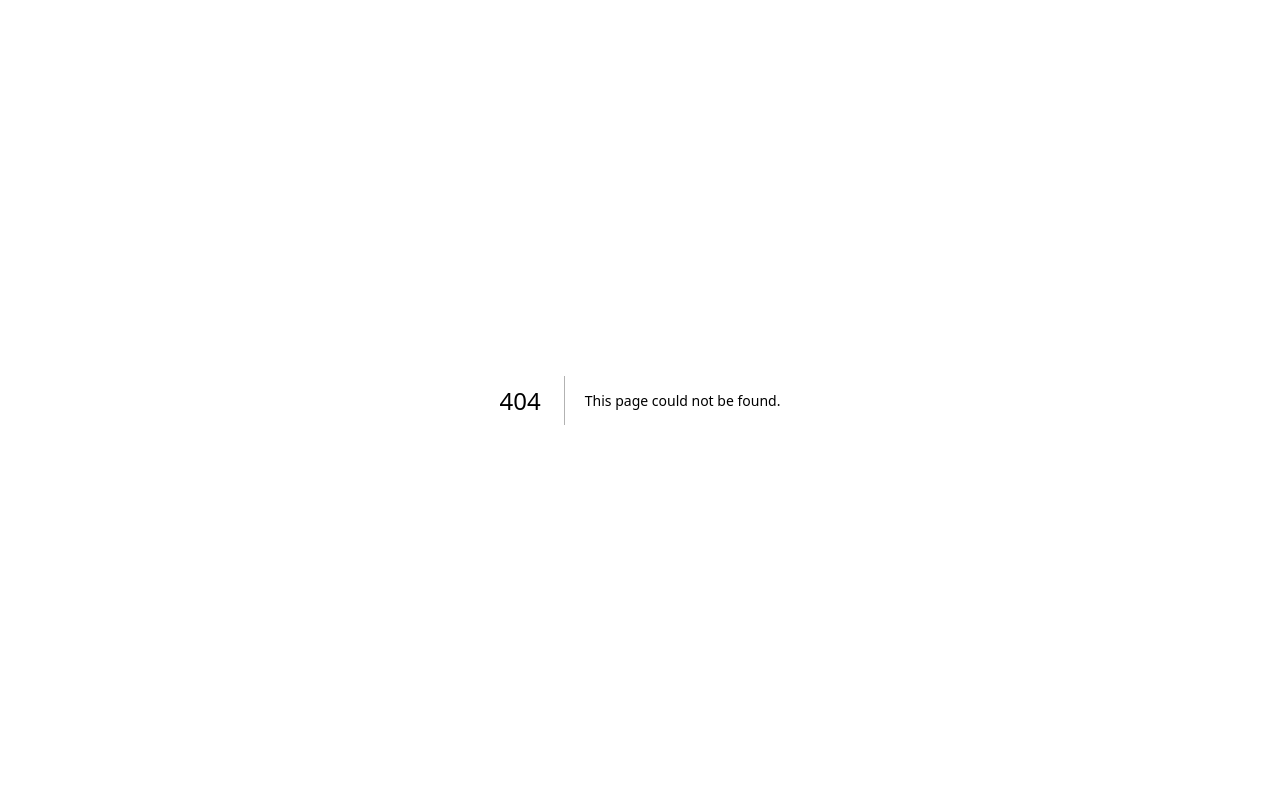
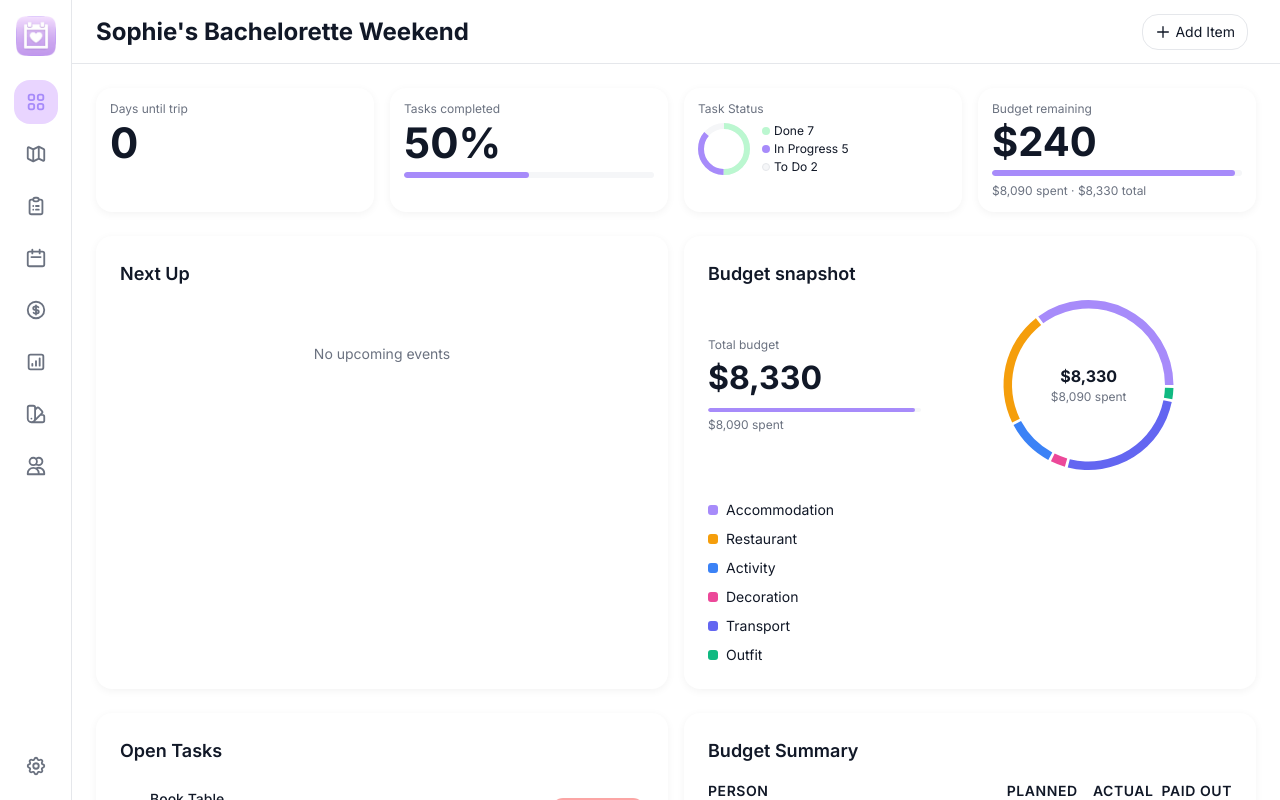
Before and after one commit to dia-nguyen/bachelorette-planner, a Next.js app: page /dashboard in a window 1280 px wide. Before the commit this address had no page. Built offline with nearby package versions, Linux system fonts and the light colour scheme.

Commit message:
Add routes for nav

```diff
--- /dev/null
+++ b/src/app/(planner)/[tab]/page.tsx
@@ -0,0 +1,19 @@
+import { PLANNER_TABS, isPlannerTab } from "@/lib/navigation/plannerTabs";
+import { notFound } from "next/navigation";
+
+export function generateStaticParams() {
+  return PLANNER_TABS.map((tab) => ({ tab }));
+}
+
+export default async function PlannerTabPage({
+  params,
+}: {
+  params: Promise<{ tab: string }>;
+}) {
+  const { tab } = await params;
+  if (!isPlannerTab(tab)) {
+    notFound();
+  }
+
+  return null;
+}
--- /dev/null
+++ b/src/app/(planner)/layout.tsx
@@ -0,0 +1,17 @@
+"use client";
+
+import { AppShell } from "@/components/AppShell";
+import { AppProvider } from "@/lib/context";
+
+export default function PlannerLayout({
+  children,
+}: Readonly<{
+  children: React.ReactNode;
+}>) {
+  return (
+    <AppProvider>
+      <AppShell />
+      {children}
+    </AppProvider>
+  );
+}
--- a/src/app/page.tsx
+++ b/src/app/page.tsx
@@ -1,15 +1,12 @@
-"use client";
+import { getPlannerTabFromQuery, getPlannerTabPath } from "@/lib/navigation/plannerTabs";
+import { redirect } from "next/navigation";
 
-import { AppShell } from "@/components/AppShell";
-import { AppProvider } from "@/lib/context";
-import { Suspense } from "react";
-
-export default function Home() {
-  return (
-    <AppProvider>
-      <Suspense>
-        <AppShell />
-      </Suspense>
-    </AppProvider>
-  );
+export default async function Home({
+  searchParams,
+}: {
+  searchParams: Promise<{ tab?: string | string[] }>;
+}) {
+  const params = await searchParams;
+  const tab = getPlannerTabFromQuery(params.tab);
+  redirect(getPlannerTabPath(tab));
 }
--- a/src/components/AppShell.tsx
+++ b/src/components/AppShell.tsx
@@ -9,7 +9,8 @@ import { BudgetView, DashboardView, EventsView, GuestsView, ItineraryView, Moodb
 import { PlanActivityForm } from "@/components/views/PlanActivityForm";
 import { useApp } from "@/lib/context";
 import { useAuth } from "@/lib/context/AuthContext";
-import { useRouter, useSearchParams } from "next/navigation";
+import { PLANNER_TABS, PLANNER_TAB_PATHS, getPlannerTabFromPathname, getPlannerTabPath } from "@/lib/navigation/plannerTabs";
+import { usePathname, useRouter } from "next/navigation";
 import { type FormEvent, useCallback, useEffect, useState, useSyncExternalStore } from "react";
 import { HiOutlinePlus } from "react-icons/hi";
 
@@ -170,10 +171,9 @@ function LoadingState() {
 }
 
 export function AppShell() {
-  const searchParams = useSearchParams();
+  const pathname = usePathname();
   const router = useRouter();
-  const initialTab = searchParams.get("tab") ?? "dashboard";
-  const [activeTab, setActiveTabState] = useState(initialTab);
+  const activeTab = getPlannerTabFromPathname(pathname ?? "/");
   const hasMounted = useSyncExternalStore(
     () => () => { },
     () => true,
@@ -193,16 +193,17 @@ export function AppShell() {
     return () => media.removeEventListener("change", sync);
   }, []);
 
+  useEffect(() => {
+    PLANNER_TABS.forEach((tab) => {
+      router.prefetch(PLANNER_TAB_PATHS[tab]);
+    });
+  }, [router]);
+
   const setActiveTab = useCallback((tab: string) => {
-    setActiveTabState(tab);
-    const url = new URL(window.location.href);
-    if (tab === "dashboard") {
-      url.searchParams.delete("tab");
-    } else {
-      url.searchParams.set("tab", tab);
-    }
-    router.replace(url.pathname + url.search, { scroll: false });
-  }, [router]);
+    const nextPath = getPlannerTabPath(tab);
+    if ((pathname ?? "/") === nextPath) return;
+    router.push(nextPath, { scroll: false });
+  }, [pathname, router]);
 
   const tripName = app.trip?.name ?? "Trip Planner";
   const isAdmin = app.currentRole === "MOH_ADMIN";
--- /dev/null
+++ b/src/lib/navigation/plannerTabs.ts
@@ -0,0 +1,48 @@
+export const PLANNER_TABS = [
+  "dashboard",
+  "itinerary",
+  "tasks",
+  "events",
+  "budget",
+  "polls",
+  "moodboard",
+  "guests",
+  "settings",
+] as const;
+
+export type PlannerTab = (typeof PLANNER_TABS)[number];
+
+export const DEFAULT_PLANNER_TAB: PlannerTab = "dashboard";
+
+export const PLANNER_TAB_PATHS: Record<PlannerTab, string> = {
+  dashboard: "/dashboard",
+  itinerary: "/itinerary",
+  tasks: "/tasks",
+  events: "/events",
+  budget: "/budget",
+  polls: "/polls",
+  moodboard: "/moodboard",
+  guests: "/guests",
+  settings: "/settings",
+};
+
+export function isPlannerTab(value: string): value is PlannerTab {
+  return (PLANNER_TABS as readonly string[]).includes(value);
+}
+
+export function getPlannerTabFromPathname(pathname: string): PlannerTab {
+  const firstSegment = pathname.split("/").filter(Boolean)[0] ?? "";
+  if (isPlannerTab(firstSegment)) return firstSegment;
+  return DEFAULT_PLANNER_TAB;
+}
+
+export function getPlannerTabFromQuery(tab: string | string[] | undefined): PlannerTab {
+  const value = Array.isArray(tab) ? tab[0] : tab;
+  if (value && isPlannerTab(value)) return value;
+  return DEFAULT_PLANNER_TAB;
+}
+
+export function getPlannerTabPath(tab: string): string {
+  if (isPlannerTab(tab)) return PLANNER_TAB_PATHS[tab];
+  return PLANNER_TAB_PATHS[DEFAULT_PLANNER_TAB];
+}
```
